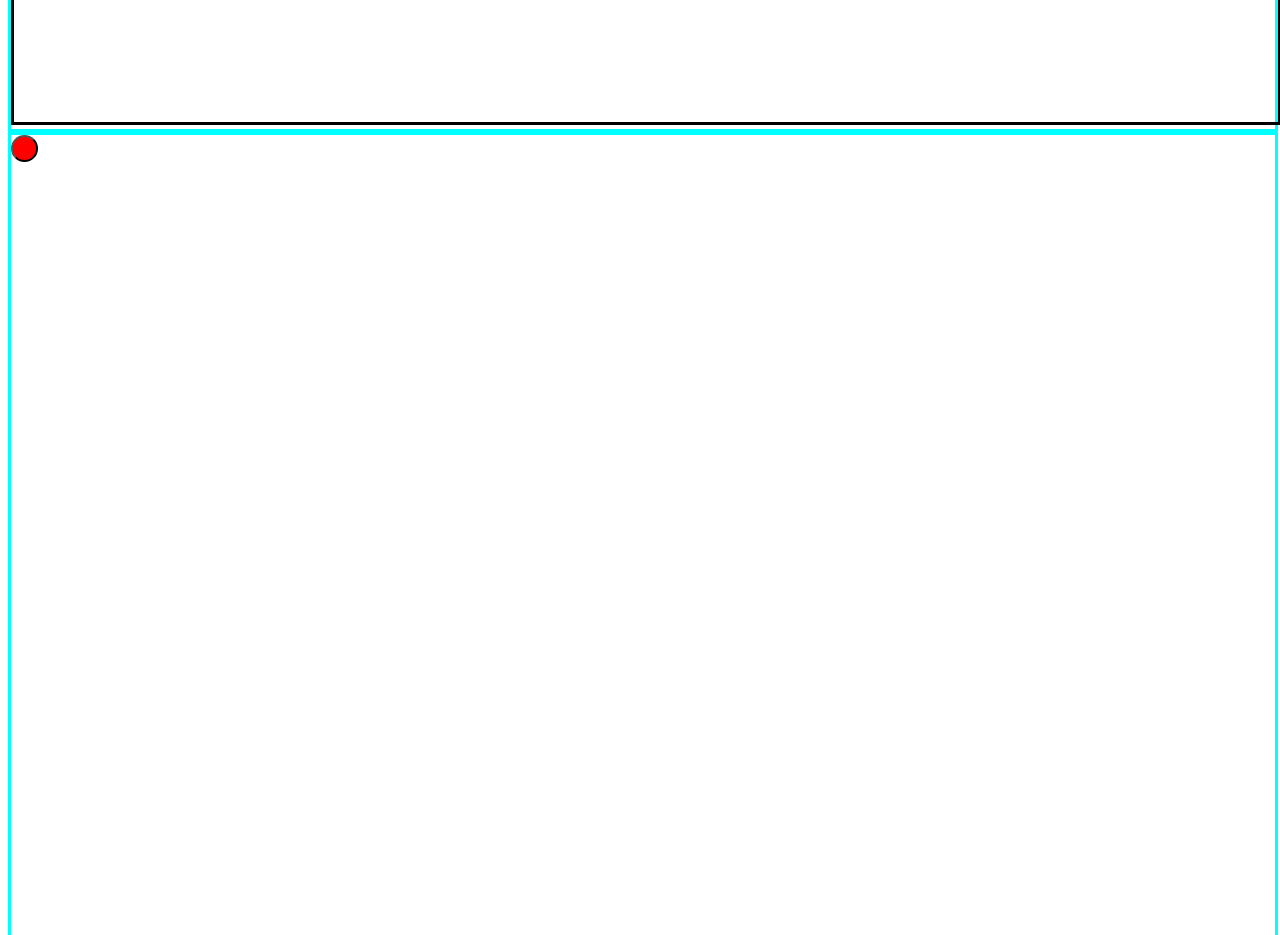
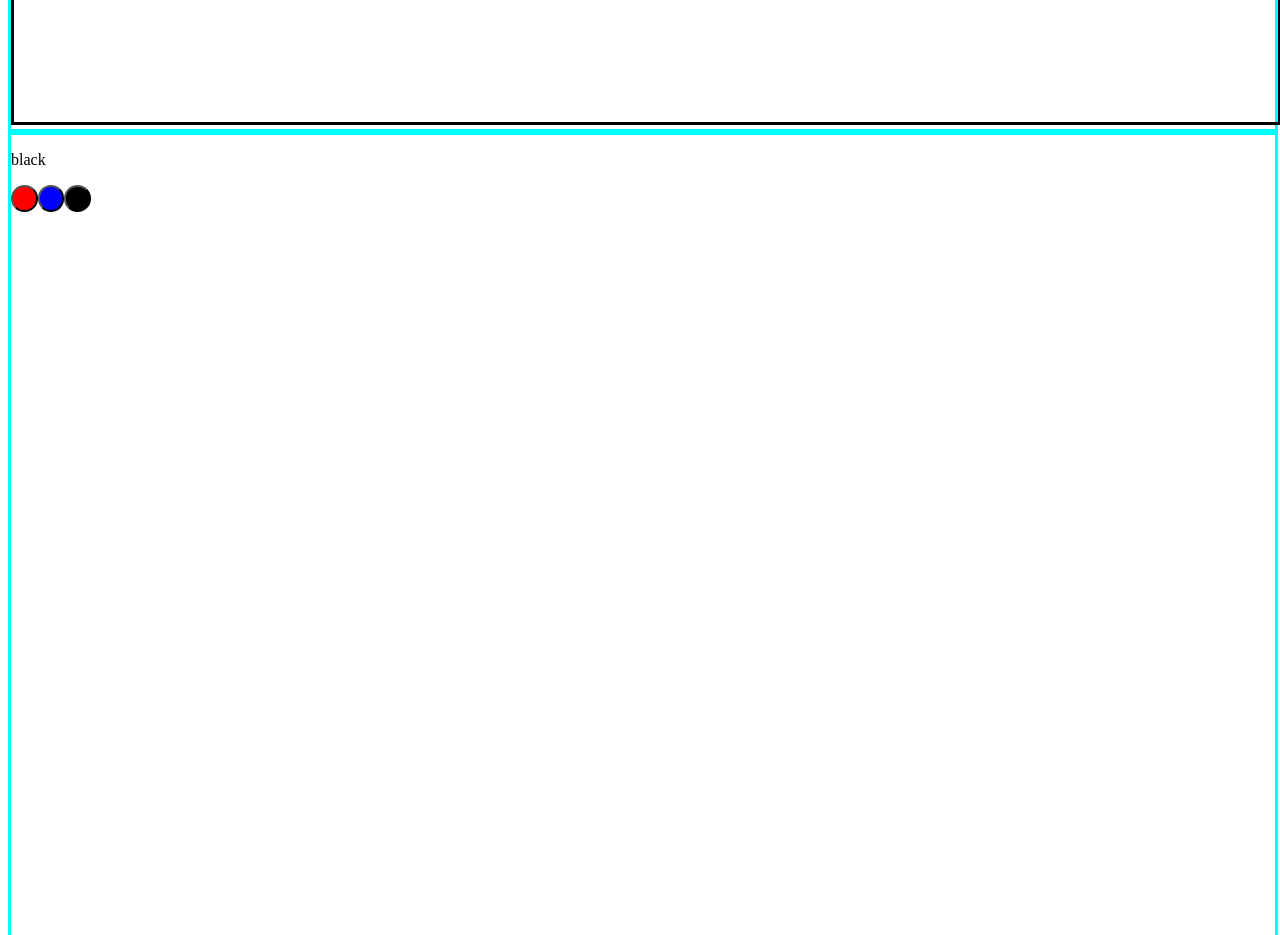
Before and after one commit to den8383/drawing, a Next.js app in the folder front/app/: page /posts/drawing in a window 1280 px wide. Shown: the part 840-1775 px from the top of the page. Built offline with nearby package versions, Linux system fonts and the light colour scheme.

Commit message:
[add] colorButtonClick

```diff
--- a/front/app/components/PalettePanel/ColorButton/ColorButton.tsx
+++ b/front/app/components/PalettePanel/ColorButton/ColorButton.tsx
@@ -3,9 +3,7 @@ import styled from 'styled-components'
 
 const ColorButton = (props) =>{
   return (
-    <div>
-      <Button color={props.color}></Button>
-    </div>
+      <Button onClick={() => props.onClick(props.color)} color={props.color}></Button>
   )
 }
 
--- a/front/app/components/PalettePanel/PalettePanel.tsx
+++ b/front/app/components/PalettePanel/PalettePanel.tsx
@@ -1,22 +1,31 @@
 import React from 'react'
+import {useState} from 'react'
 import styled from 'styled-components'
 import ColorButton from './ColorButton/ColorButton'
 
 const PalettePanel = () =>{
+  const [color,setColor] = useState("black")
+  const Palette = styled.div`
+    width: 100%;
+    aspect-ratio: 4 / 3;
+    border:solid;
+    border-color:aqua;
+  `
+
+  const colorButtonClick = (color) =>{
+    setColor(color)
+  }
   return (
       <div>
         <Palette>
-          <ColorButton color='red'></ColorButton>
+          <p>{color}</p>
+          <ColorButton onClick={colorButtonClick} color='red'></ColorButton>
+          <ColorButton onClick={colorButtonClick} color='blue'></ColorButton>
+          <ColorButton onClick={colorButtonClick} color='black'></ColorButton>
         </Palette>
       </div>
       )
 }
 
-const Palette = styled.div`
-  width: 100%;
-  aspect-ratio: 4 / 3;
-  border:solid;
-  border-color:aqua;
-`
 
 export default PalettePanel
```
